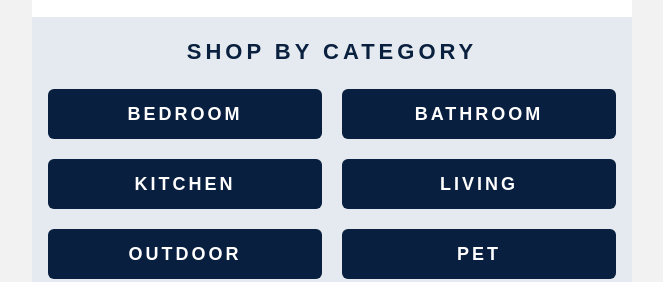
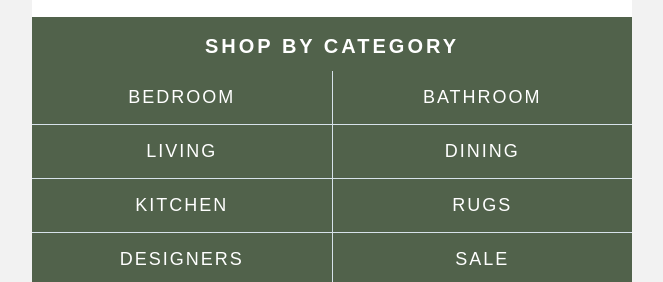
Before and after one commit to customrjohnp/MyHouse-AP_TR_AC_F_E2, a plain HTML site: page index.html in a window 1280 px wide. Shown: the part 3419-3701 px from the top of the page, without its empty margins (308-971 px from the left). Drawn offline with Linux system fonts and the light colour scheme.

Commit message:
Update index.html

```diff
--- a/index.html
+++ b/index.html
@@ -181,7 +181,7 @@
             <tr>
               <td align="center" style="padding:20px 0;">
                 <a href="{{cart_url}}" target="_blank" title="CTA: Return to Your Cart"
-                   style="display:block;width:80%;background:#0a203f;color:#FFFFFF !important;
+                   style="display:block;width:80%;background:#51624B;color:#FFFFFF !important;
                           font-family:Arial, Helvetica, sans-serif;font-size:16px;font-weight:bold;
                           text-transform:uppercase;text-decoration:none;padding:16px 0;border-radius:6px;text-align:center;">
                   Return to Your Cart
@@ -284,99 +284,52 @@
               </td>
             </tr>
 
-          <!-- ===== SHOP BY CATEGORY (match screenshot) ===== -->
+          <!-- Shop by Category -->
             <tr>
               <td align="center">
-    <table role="presentation" width="600" cellpadding="0" cellspacing="0" border="0" style="width:600px;max-width:600px;background:#e4eaef;">
-      <!-- Heading -->
+                <table role="presentation" width="600" class="wrap" cellpadding="0" cellspacing="0" border="0" style="background:#51624B;">
                   <tr>
-        <td align="center" style="padding:22px 10px 8px;font-family:Arial,Helvetica,sans-serif;color:#0a203f;letter-spacing:4px;font-size:22px;font-weight:700;text-transform:uppercase;">
+                    <td align="center" style="padding:18px 10px 12px; font-family:Arial, Helvetica, sans-serif; color:#ffffff; text-transform:uppercase; letter-spacing:3px; font-size:20px; font-weight:bold;">
                       Shop by Category
                     </td>
                   </tr>
-
-      <!-- Grid (2 columns x 4 rows) -->
+                  <tr><td style="height:1px;line-height:1px;background:#51624B;font-size:0">&nbsp;</td></tr>
                   <tr>
-        <td align="center" style="padding:6px 16px 22px;">
-          <!-- inner width to create left/right margin on grey panel -->
+                    <td>
                       <table role="presentation" width="100%" cellpadding="0" cellspacing="0" border="0">
-            <!-- Row 1 -->
                         <tr>
-              <td width="50%" align="center" style="padding:10px 10px 10px 0;">
-                <a href="https://myhouse.com.au/collections/bedroom" target="_blank"
-                   style="display:block;background:#081f3f;color:#ffffff;text-decoration:none;
-                          font:700 18px/1 Arial,Helvetica,sans-serif;letter-spacing:3px;
-                          text-transform:uppercase;padding:16px 8px;border-radius:6px;">
-                  Bedroom
-                </a>
+                          <td class="grid-half" width="50%" align="center" style="padding:16px 10px; font-family:Arial, Helvetica, sans-serif; font-size:18px; color:#ffffff; text-transform:uppercase; letter-spacing:2px; border-right:1px solid #d7e2ea;">
+                            <a href="https://myhouse.com.au/collections/bedroom" target="_blank" style="color:#ffffff; display:block;">Bedroom</a>
                           </td>
-              <td width="50%" align="center" style="padding:10px 0 10px 10px;">
-                <a href="https://myhouse.com.au/collections/bathroom" target="_blank"
-                   style="display:block;background:#081f3f;color:#ffffff;text-decoration:none;
-                          font:700 18px/1 Arial,Helvetica,sans-serif;letter-spacing:3px;
-                          text-transform:uppercase;padding:16px 8px;border-radius:6px;">
-                  Bathroom
-                </a>
+                          <td class="grid-half last" width="50%" align="center" style="padding:16px 10px; font-family:Arial, Helvetica, sans-serif; font-size:18px; color:#ffffff; text-transform:uppercase; letter-spacing:2px;">
+                            <a href="https://myhouse.com.au/collections/bathroom" target="_blank" style="color:#ffffff; display:block;">Bathroom</a>
                           </td>
                         </tr>
-
-            <!-- Row 2 -->
+                        <tr><td colspan="2" style="height:1px;line-height:1px;background:#d7e2ea;font-size:0">&nbsp;</td></tr>
                         <tr>
-              <td width="50%" align="center" style="padding:10px 10px 10px 0;">
-                <a href="https://myhouse.com.au/collections/kitchen" target="_blank"
-                   style="display:block;background:#081f3f;color:#ffffff;text-decoration:none;
-                          font:700 18px/1 Arial,Helvetica,sans-serif;letter-spacing:3px;
-                          text-transform:uppercase;padding:16px 8px;border-radius:6px;">
-                  Kitchen
-                </a>
+                          <td class="grid-half" width="50%" align="center" style="padding:16px 10px; font-family:Arial, Helvetica, sans-serif; font-size:18px; color:#ffffff; text-transform:uppercase; letter-spacing:2px; border-right:1px solid #d7e2ea;">
+                            <a href="https://myhouse.com.au/collections/living" target="_blank" style="color:#ffffff; display:block;">Living</a>
                           </td>
-              <td width="50%" align="center" style="padding:10px 0 10px 10px;">
-                <a href="https://myhouse.com.au/collections/living" target="_blank"
-                   style="display:block;background:#081f3f;color:#ffffff;text-decoration:none;
-                          font:700 18px/1 Arial,Helvetica,sans-serif;letter-spacing:3px;
-                          text-transform:uppercase;padding:16px 8px;border-radius:6px;">
-                  Living
-                </a>
+                          <td class="grid-half last" width="50%" align="center" style="padding:16px 10px; font-family:Arial, Helvetica, sans-serif; font-size:18px; color:#ffffff; text-transform:uppercase; letter-spacing:2px;">
+                            <a href="https://myhouse.com.au/collections/dining" target="_blank" style="color:#ffffff; display:block;">Dining</a>
                           </td>
                         </tr>
-
-            <!-- Row 3 -->
+                        <tr><td colspan="2" style="height:1px;line-height:1px;background:#d7e2ea;font-size:0">&nbsp;</td></tr>
                         <tr>
-              <td width="50%" align="center" style="padding:10px 10px 10px 0;">
-                <a href="https://myhouse.com.au/collections/outdoor" target="_blank"
-                   style="display:block;background:#081f3f;color:#ffffff;text-decoration:none;
-                          font:700 18px/1 Arial,Helvetica,sans-serif;letter-spacing:3px;
-                          text-transform:uppercase;padding:16px 8px;border-radius:6px;">
-                  Outdoor
-                </a>
+                          <td class="grid-half" width="50%" align="center" style="padding:16px 10px; font-family:Arial, Helvetica, sans-serif; font-size:18px; color:#ffffff; text-transform:uppercase; letter-spacing:2px; border-right:1px solid #d7e2ea;">
+                            <a href="https://myhouse.com.au/collections/kitchen" target="_blank" style="color:#ffffff; display:block;">Kitchen</a>
                           </td>
-              <td width="50%" align="center" style="padding:10px 0 10px 10px;">
-                <a href="https://myhouse.com.au/collections/pet" target="_blank"
-                   style="display:block;background:#081f3f;color:#ffffff;text-decoration:none;
-                          font:700 18px/1 Arial,Helvetica,sans-serif;letter-spacing:3px;
-                          text-transform:uppercase;padding:16px 8px;border-radius:6px;">
-                  Pet
-                </a>
+                          <td class="grid-half last" width="50%" align="center" style="padding:16px 10px; font-family:Arial, Helvetica, sans-serif; font-size:18px; color:#ffffff; text-transform:uppercase; letter-spacing:2px;">
+                            <a href="https://myhouse.com.au/collections/rugs" target="_blank" style="color:#ffffff; display:block;">Rugs</a>
                           </td>
                         </tr>
-
-            <!-- Row 4 -->
+                        <tr><td colspan="2" style="height:1px;line-height:1px;background:#d7e2ea;font-size:0">&nbsp;</td></tr>
                         <tr>
-              <td width="50%" align="center" style="padding:10px 10px 4px 0;">
-                <a href="https://myhouse.com.au/collections/designers" target="_blank"
-                   style="display:block;background:#081f3f;color:#ffffff;text-decoration:none;
-                          font:700 18px/1 Arial,Helvetica,sans-serif;letter-spacing:3px;
-                          text-transform:uppercase;padding:16px 8px;border-radius:6px;">
-                  Designers
-                </a>
+                          <td class="grid-half" width="50%" align="center" style="padding:16px 10px; font-family:Arial, Helvetica, sans-serif; font-size:18px; color:#ffffff; text-transform:uppercase; letter-spacing:2px; border-right:1px solid #d7e2ea;">
+                            <a href="https://myhouse.com.au/collections/designers" target="_blank" style="color:#ffffff; display:block;">Designers</a>
                           </td>
-              <td width="50%" align="center" style="padding:10px 0 4px 10px;">
-                <a href="https://myhouse.com.au/collections/sale" target="_blank"
-                   style="display:block;background:#081f3f;color:#ffffff;text-decoration:none;
-                          font:700 18px/1 Arial,Helvetica,sans-serif;letter-spacing:3px;
-                          text-transform:uppercase;padding:16px 8px;border-radius:6px;">
-                  Sale
-                </a>
+                          <td class="grid-half last" width="50%" align="center" style="padding:16px 10px; font-family:Arial, Helvetica, sans-serif; font-size:18px; color:#ffffff; text-transform:uppercase; letter-spacing:2px;">
+                            <a href="https://myhouse.com.au/collections/sale" target="_blank" style="color:#ffffff; display:block;">Sale</a>
                           </td>
                         </tr>
                       </table>
```
Lines whose indentation alone changed are shown as unchanged.
